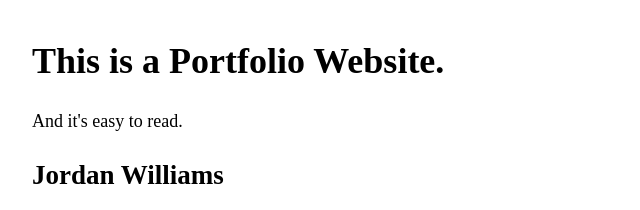
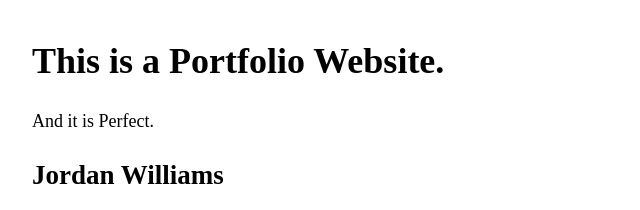
Before and after one commit to sudo-adduser-jordan/portfolio-website, a plain HTML site: page public/index.html in a window 1280 px wide. Shown: the top 210 px of the page, 283-923 px from the left. Drawn offline with Linux system fonts and the light colour scheme; a script that the page names is missing.

Commit message:
Update index.html

```diff
--- a/public/index.html
+++ b/public/index.html
@@ -42,7 +42,7 @@
   <body>
     <header>
       <h1>This is a Portfolio Website.</h1>
-      <aside>And it's easy to read.</aside>
+      <aside>And it is Perfect.</aside>
     </header>
 
     <h2>Jordan Williams</h2>
```
